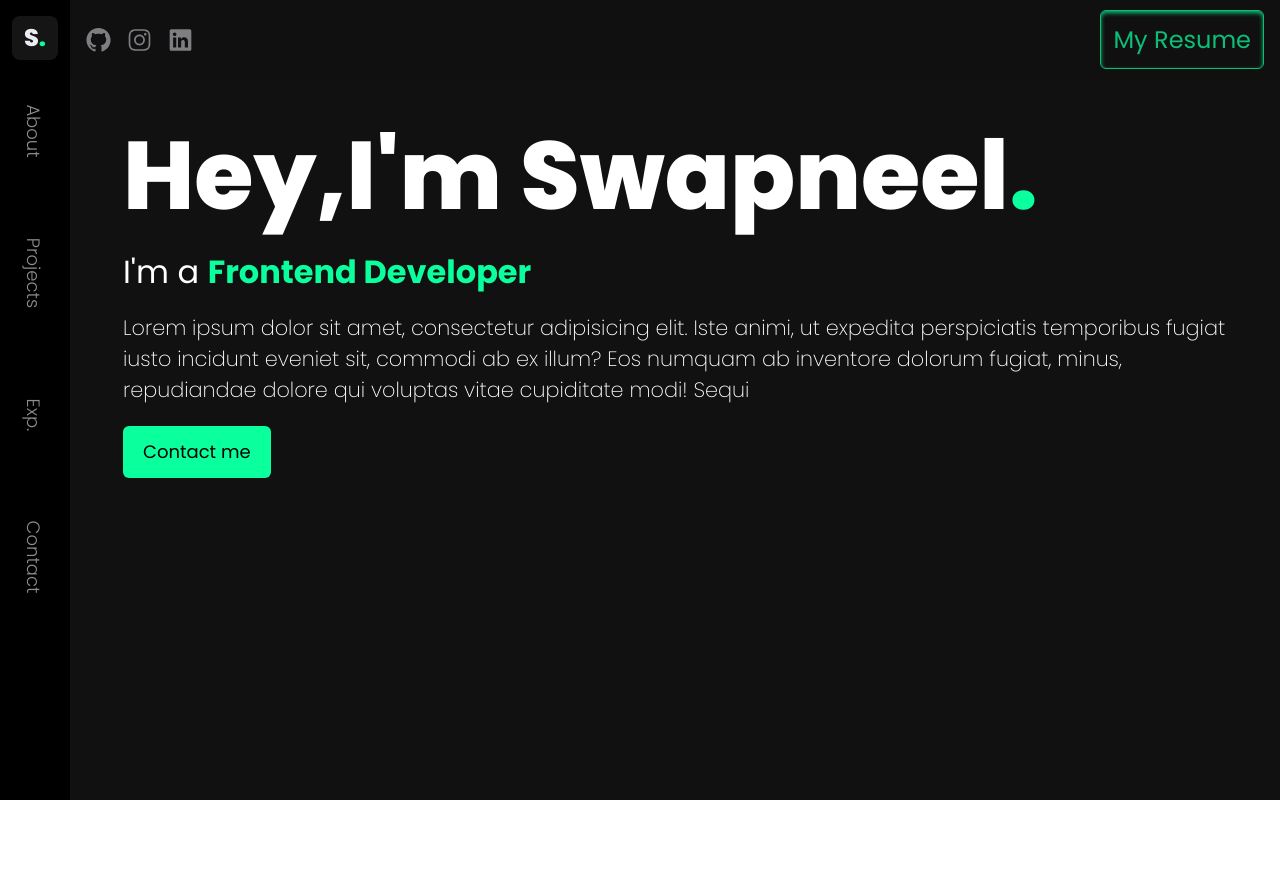
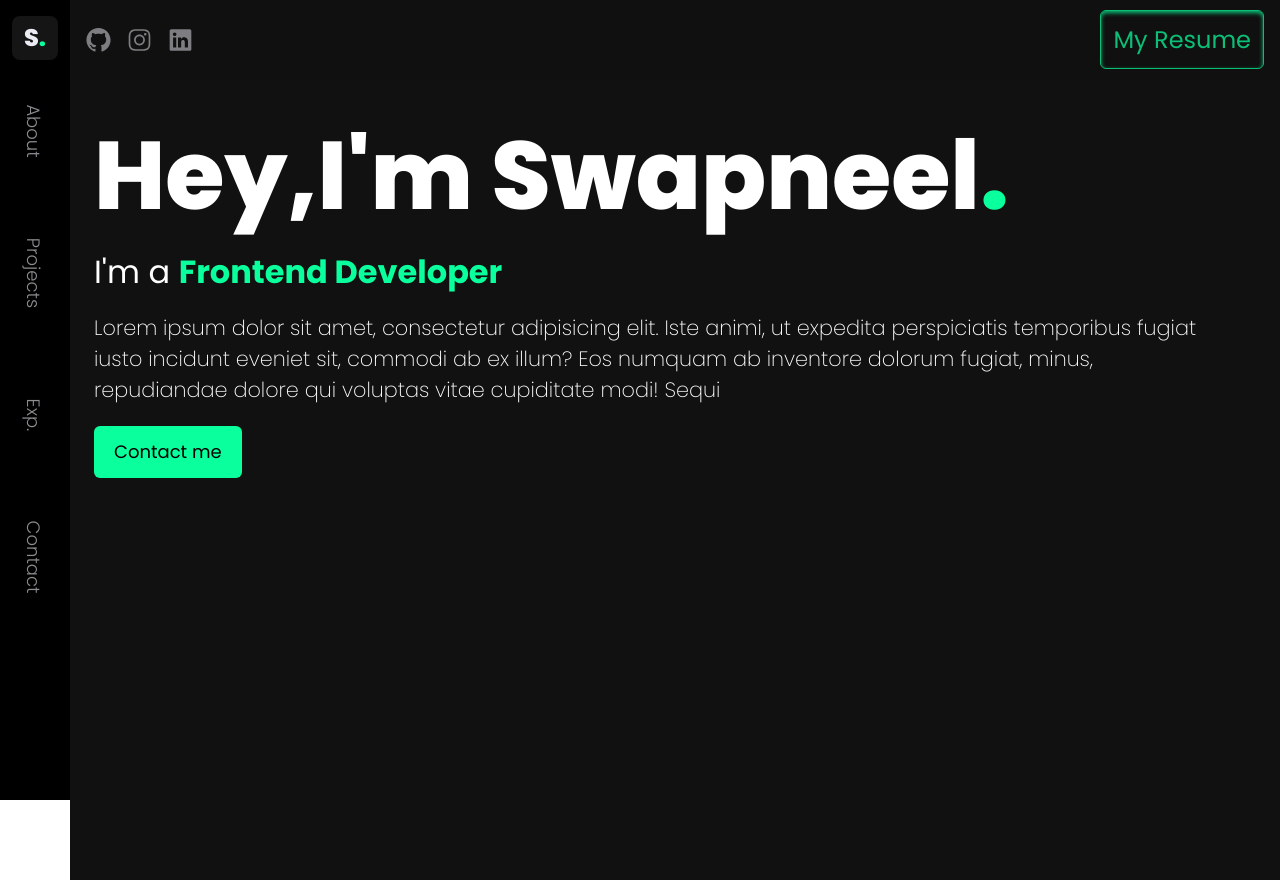
Before and after one commit to swapneel1026/portfolio-v.1.0, a Next.js app: page / in a window 1280 px wide. Before the commit the page ends 800 px from the top, so only its background shows below. Built offline with nearby package versions, Linux system fonts and the light colour scheme.

Commit message:
fix:styling

```diff
--- a/src/app/components/HeroSection.tsx
+++ b/src/app/components/HeroSection.tsx
@@ -2,7 +2,7 @@ import Link from "next/link";
 
 const HeroSection = () => {
   return (
-    <div className="p-2 md:p-6 xl:max-w-6xl m-auto flex flex-col flex-wrap">
+    <div className="p-2 md:p-6 xl:max-w-6xl  flex flex-col flex-wrap justify-stretch h-screen ">
       <h1 className="text-white text-[2.5rem] md:text-[4rem] lg:text-[6rem] font-extrabold">
         Hey,I'm Swapneel<span className="text-[#0aff9d]">.</span>
       </h1>
```
